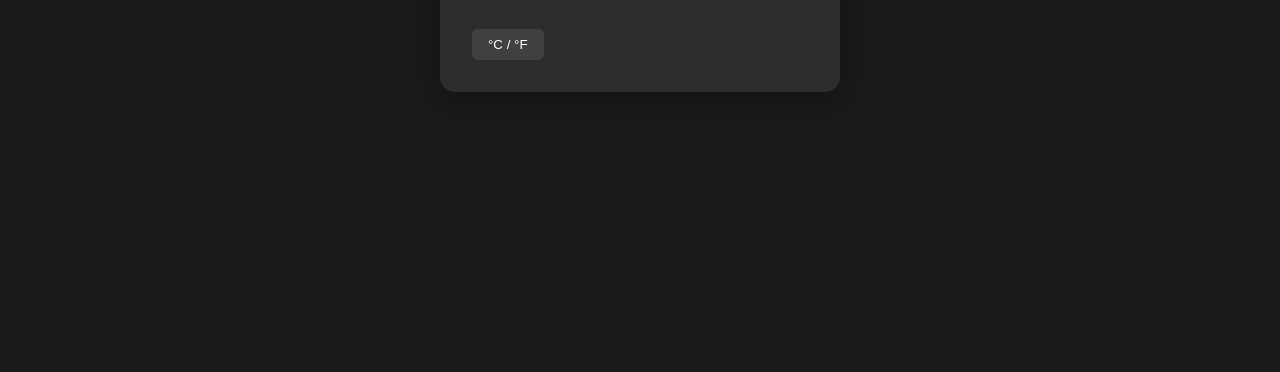
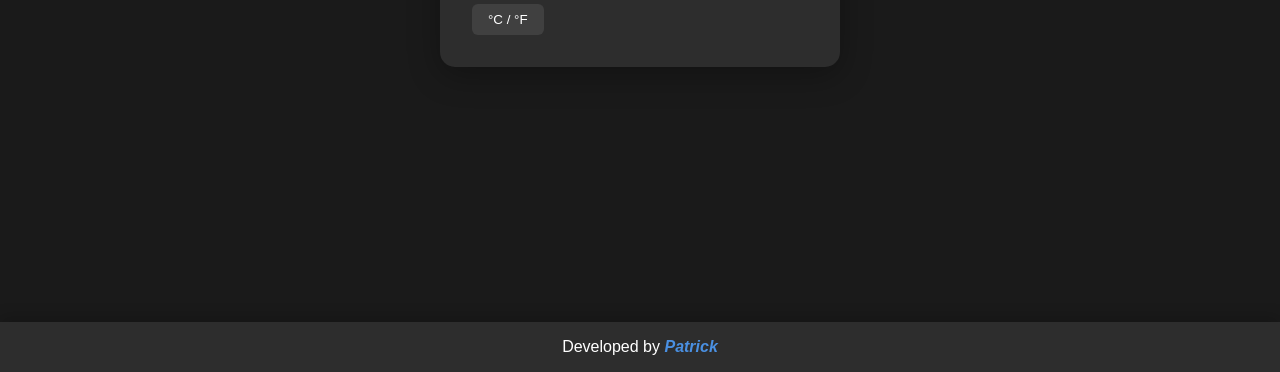
Before and after one commit to patrickthe1/Weather-App, a plain HTML site: page index.html in a window 1280 px wide. Shown: the part 428-800 px from the top of the page. Drawn offline with Linux system fonts and the light colour scheme.

Commit message:
Add fixed footer with developer credit in dark theme styling

```diff
--- a/index.html
+++ b/index.html
@@ -28,6 +28,9 @@
         </div>
     </div>
 
+    <footer class="footer">
+        <p>Developed by <strong><em>Patrick</em></strong></p>
+    </footer>
 </body>
 <script src="script.js" defer></script>
 </html>
--- a/style.css
+++ b/style.css
@@ -14,6 +14,7 @@ body {
     justify-content: center;
     align-items: center;
     padding: 20px;
+    padding-bottom: 70px;
 }
 
 .container {
@@ -172,3 +173,27 @@ h1 {
         height: 80px;
     }
 }
+
+/* Footer Styles */
+.footer {
+    position: fixed;
+    bottom: 0;
+    left: 0;
+    width: 100%;
+    background-color: #2d2d2d;
+    color: #ffffff;
+    text-align: center;
+    padding: 1rem;
+    box-shadow: 0 -4px 16px rgba(0, 0, 0, 0.2);
+}
+
+.footer p {
+    margin: 0;
+    font-size: 1rem;
+}
+
+.footer strong em {
+    color: #4a90e2;
+    font-style: italic;
+    font-weight: bold;
+}
```
